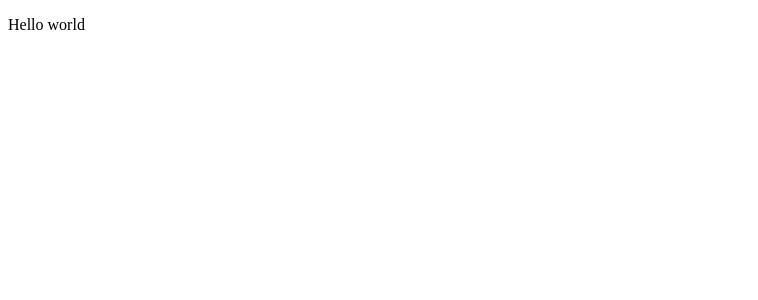
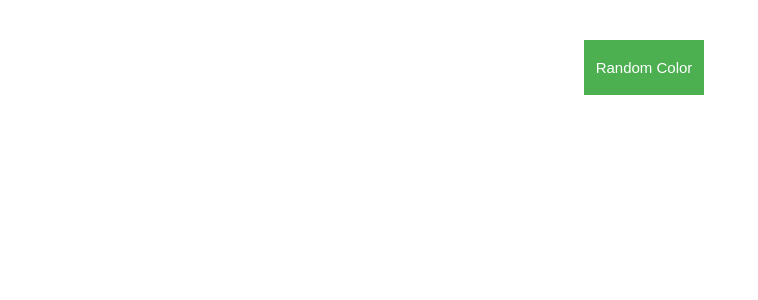
Before and after one commit to Phoique/RandomRgbColor, a React (Create React App) app: page / in a window 1280 px wide. Shown: the top 300 px of the page, without its empty margins (0-758 px from the left). Built offline with nearby package versions, Linux system fonts and the light colour scheme.

Commit message:
Button Style

```diff
--- a/package.json
+++ b/package.json
@@ -5,8 +5,7 @@
   "dependencies": {
     "react": "^16.6.0",
     "react-dom": "^16.6.0",
-    "react-scripts": "2.0.5",
-    "styled-components": "^4.0.2"
+    "react-scripts": "2.0.5"
   },
   "scripts": {
     "start": "react-scripts start",
--- a/src/Components/App.js
+++ b/src/Components/App.js
@@ -1,11 +1,12 @@
 import React, { Component } from 'react';
+import Button from './Button/Button';
 
 class App extends Component {
   render() {
     return (
     <div>
       <p>
-        Hello world
+        <Button />
       </p>
     </div>);
   }
--- /dev/null
+++ b/src/Components/Button/Button.js
@@ -0,0 +1,12 @@
+import React, { Component } from 'react';
+import './style.css';
+export class Button extends Component {
+  render() {
+    return (
+    <div className='center'>
+      <button className='button'>Random Color</button>
+    </div>);
+  }
+}
+
+export default Button;
--- /dev/null
+++ b/src/Components/Button/style.css
@@ -0,0 +1,42 @@
+.center {
+  margin-left: 45%;
+  margin-right:10%;
+  position: absolute;
+  top: 5%;
+}
+
+.button {
+  position: relative;
+  background-color: #4CAF50;
+  border: none;
+  font-size: 15px;
+  color: #FFFFFF;
+  height: 55px;
+  width: 120px;
+  text-align: center;
+  -webkit-transition-duration: 0.4s; /* Safari */
+  transition-duration: 0.4s;
+  text-decoration: none;
+  overflow: hidden;
+  cursor: pointer;
+}
+
+.button:after {
+  content: "";
+  background: #90EE90;
+  display: block;
+  position: absolute;
+  padding-top: 300%;
+  padding-left: 350%;
+  margin-left: -20px!important;
+  margin-top: -120%;
+  opacity: 0;
+  transition: all 0.8s
+}
+
+.button:active:after {
+  padding: 0;
+  margin: 0;
+  opacity: 1;
+  transition: 0s
+}
```
Also changed, not shown: 1 other file (tests, documents, lock files or other folders).
